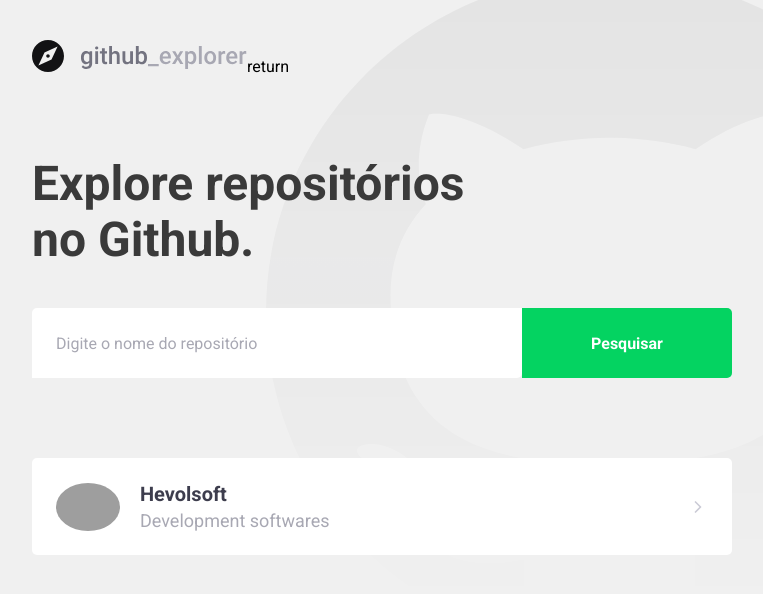
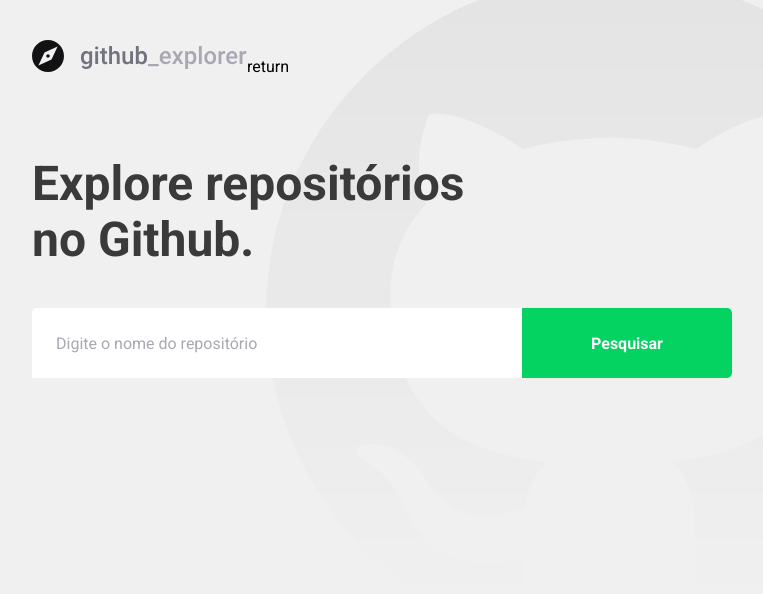
Before and after one commit to heluansantos-zz/Github-Explorer, a React (Create React App) app: page / in a window 1280 px wide. Shown: the top 594 px of the page, without its empty margins (148-911 px from the left). Built offline with nearby package versions, Linux system fonts and the light colour scheme; grey boxes are pictures that could not be loaded.

Commit message:
Conectando a API

```diff
--- a/package.json
+++ b/package.json
@@ -10,6 +10,7 @@
     "@types/node": "^12.0.0",
     "@types/react": "^16.9.0",
     "@types/react-dom": "^16.9.0",
+    "axios": "^0.19.2",
     "polished": "^3.5.2",
     "react": "^16.13.1",
     "react-dom": "^16.13.1",
--- /dev/null
+++ b/src/assets/services/api.ts
@@ -0,0 +1,7 @@
+import axios from 'axios';
+
+const api = axios.create({
+  baseURL: 'https://api.github.com/',
+});
+
+export default api;
--- a/src/pages/Dashboard/index.tsx
+++ b/src/pages/Dashboard/index.tsx
@@ -1,31 +1,66 @@
-import React from 'react';
+import React, { useState, FormEvent } from 'react';
 import { FiChevronRight } from 'react-icons/fi';
 import logoImg from '../../assets/logo.svg';
 import { Title, Form, Repositories } from './styles';
+import api from '../../assets/services/api';
 
-const Dashboard: React.FC = () => (
+interface Repository {
+  full_name: string;
+  description: string;
+  owner: {
+    login: string;
+    avatar_url: string;
+  };
+}
+
+const Dashboard: React.FC = () => {
+  const [newRepo, setNewRepo] = useState('');
+  const [repositories, setRepositories] = useState<Repository[]>([]);
+
+  async function handleAddRepository(
+    event: FormEvent<HTMLFormElement>,
+  ): Promise<void> {
+    event.preventDefault();
+    //Adição de um novo repositório
+    //Consumir API do github
+    //Salvar novo repositório no estado
+    const response = await api.get(`repos/${newRepo}`);
+    const repository = response.data;
+
+    setRepositories([...repositories, repository]);
+    setNewRepo('');
+  }
+
+  return (
     <>
       <img src={logoImg} alt="Github Explorer" />
       return <Title>Explore repositórios no Github.</Title>
-    <Form action="">
-      <input placeholder="Digite o nome do repositório" />
+      <Form onSubmit={handleAddRepository}>
+        <input
+          value={newRepo}
+          onChange={(e) => setNewRepo(e.target.value)}
+          placeholder="Digite o nome do repositório"
+        />
         <button type="submit">Pesquisar</button>
       </Form>
       <Repositories>
-      <a href="teste">
+        {repositories.map((repository) => (
+          <a key={repository.full_name} href="teste">
             <img
-          src="https://avatars1.githubusercontent.com/u/62976582?s=460&u=a2a80ea4d71dec9fa3feb6a1cfab354fec8e4795&v=4"
-          alt="Heluan Santos"
+              src={repository.owner.avatar_url}
+              alt={repository.owner.login}
             />
             <div>
-          <strong>Hevolsoft</strong>
-          <p>Development softwares</p>
+              <strong>{repository.full_name}</strong>
+              <p>{repository.description}</p>
             </div>
 
             <FiChevronRight size={20} />
           </a>
+        ))}
       </Repositories>
     </>
   );
+};
 
 export default Dashboard;
--- a/src/pages/Dashboard/styles.ts
+++ b/src/pages/Dashboard/styles.ts
@@ -75,7 +75,8 @@
     }
 
     div {
-      margin-left: 20px;
+      margin: 0 16px;
+      flex: 1;
 
       strong {
         font-size: 20px;
```
Also changed, not shown: 2 other files (tests, documents, lock files or other folders). Lines whose indentation alone changed are shown as unchanged.
